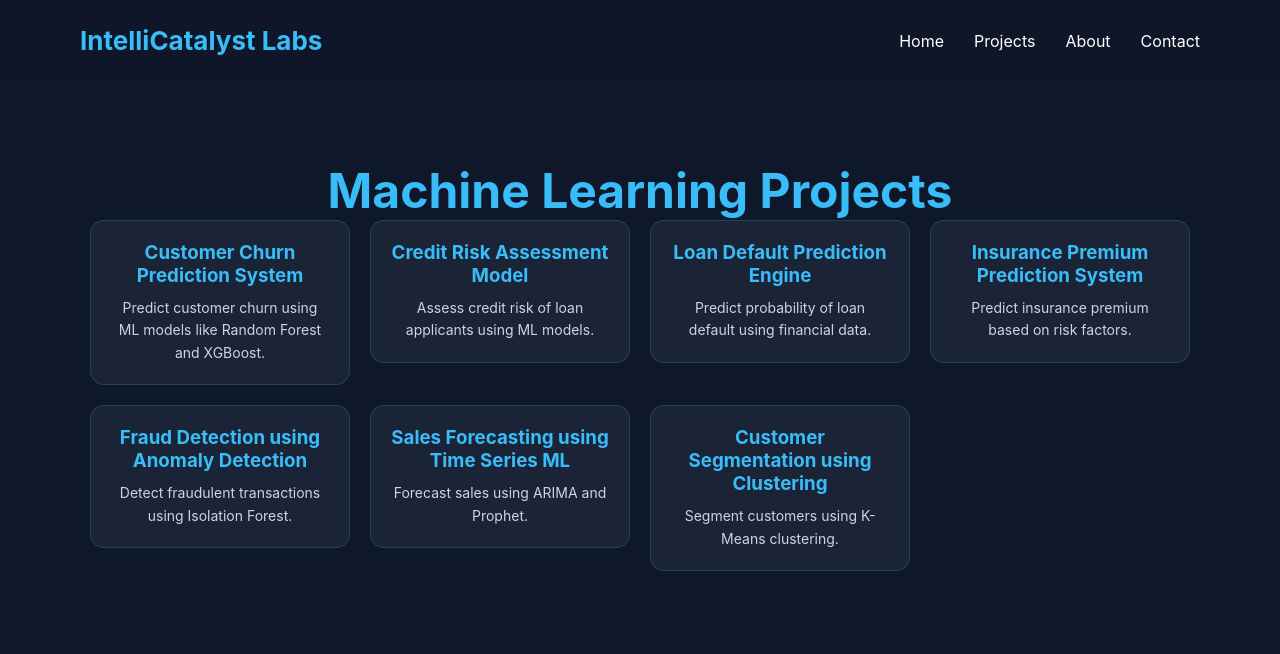
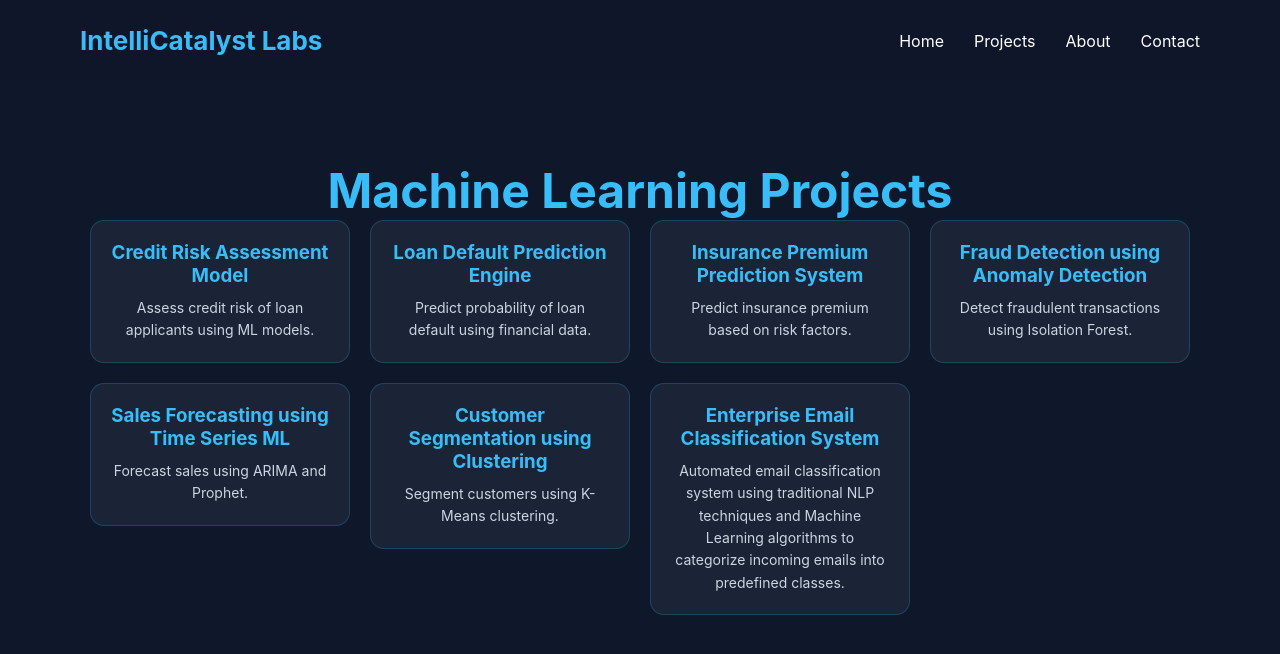
Before and after one commit to Pooja-AI/IntelliCatalyst-Labs, a React (Vite) app in the folder frontend/: page /machine-learning in a window 1280 px wide. Shown: the top 654 px of the page. Built offline with nearby package versions, Linux system fonts and the light colour scheme.

Commit message:
updated mlproject

```diff
--- a/frontend/src/data/mlProjects.js
+++ b/frontend/src/data/mlProjects.js
@@ -1,26 +1,6 @@
+import EmailArchitecture from "../assets/architecture/email_classification_system_architecture.png";
+import EmailClassificationPDF from "../assets/docs/Email_Classification_System.pdf";
 const mlProjects = [
-  {
-    id: "customer-churn",
-    title: "Customer Churn Prediction System",
-    category: "Classification",
-    description: "Predict customer churn using ML models like Random Forest and XGBoost.",
-    problemStatement: "Predict whether customers will leave a service based on usage, billing, and behavior data.",
-    architecture: "/architecture/customer-churn.png",
-    workflow: [
-      "Data collection",
-      "Data preprocessing",
-      "Feature engineering",
-      "Model training (Random Forest, XGBoost)",
-      "Model evaluation",
-      "Deployment using FastAPI"
-    ],
-    deployment: "Deployed using FastAPI with REST API and React dashboard.",
-    github: "",
-    demo: "",
-    documentation: "",
-    tech: ["Python", "Scikit-Learn", "XGBoost", "Pandas"]
-  },
-
   {
     id: "credit-risk",
     title: "Credit Risk Assessment Model",
@@ -143,7 +123,49 @@ const mlProjects = [
     demo: "",
     documentation: "",
     tech: ["Python", "K-Means"]
-  }
+  },
+  {
+id: "email-classification",
+title: "Enterprise Email Classification System",
+category: "Natural Language Processing",
+description: "Automated email classification system using traditional NLP techniques and Machine Learning algorithms to categorize incoming emails into predefined classes.",
+problemStatement: "Organizations receive thousands of emails daily. Manually categorizing emails is time-consuming and error-prone. This system automatically classifies emails into predefined categories using NLP and Machine Learning.",
+architecture: EmailArchitecture,
+workflow: [
+"Email data collection",
+"Text preprocessing and cleaning",
+"Tokenization and stopword removal",
+"Feature extraction using CountVectorizer",
+"Feature extraction using TF-IDF",
+"Model training (Naive Bayes, SVM, Random Forest, Decision Tree, XGBoost, KNN, Logistic Regression)",
+"Model evaluation and comparison",
+"Model serialization using Pickle",
+"REST API development using Flask",
+"Web UI deployment using HTML, CSS, and JavaScript"
+],
+deployment: "Deployed as a Flask-based web application with REST APIs, integrated with a responsive frontend built using HTML, CSS, and JavaScript for real-time email classification.",
+github: "https://github.com/Pooja-AI/Email-Classification",
+demo: "",
+documentation: EmailClassificationPDF,
+tech: [
+"Python",
+"Scikit-Learn",
+"NLP",
+"CountVectorizer",
+"TF-IDF",
+"Naive Bayes",
+"SVM",
+"Random Forest",
+"Decision Tree",
+"XGBoost",
+"KNN",
+"Logistic Regression",
+"Flask",
+"REST API",
+"HTML",
+"CSS",
+"JavaScript"
+]
+}
 ];
-
 export default mlProjects;
```
Also changed, not shown: frontend/src/assets/architecture/email_classification_system_architecture.png (added), 1 other file (tests, documents, lock files or other folders).
